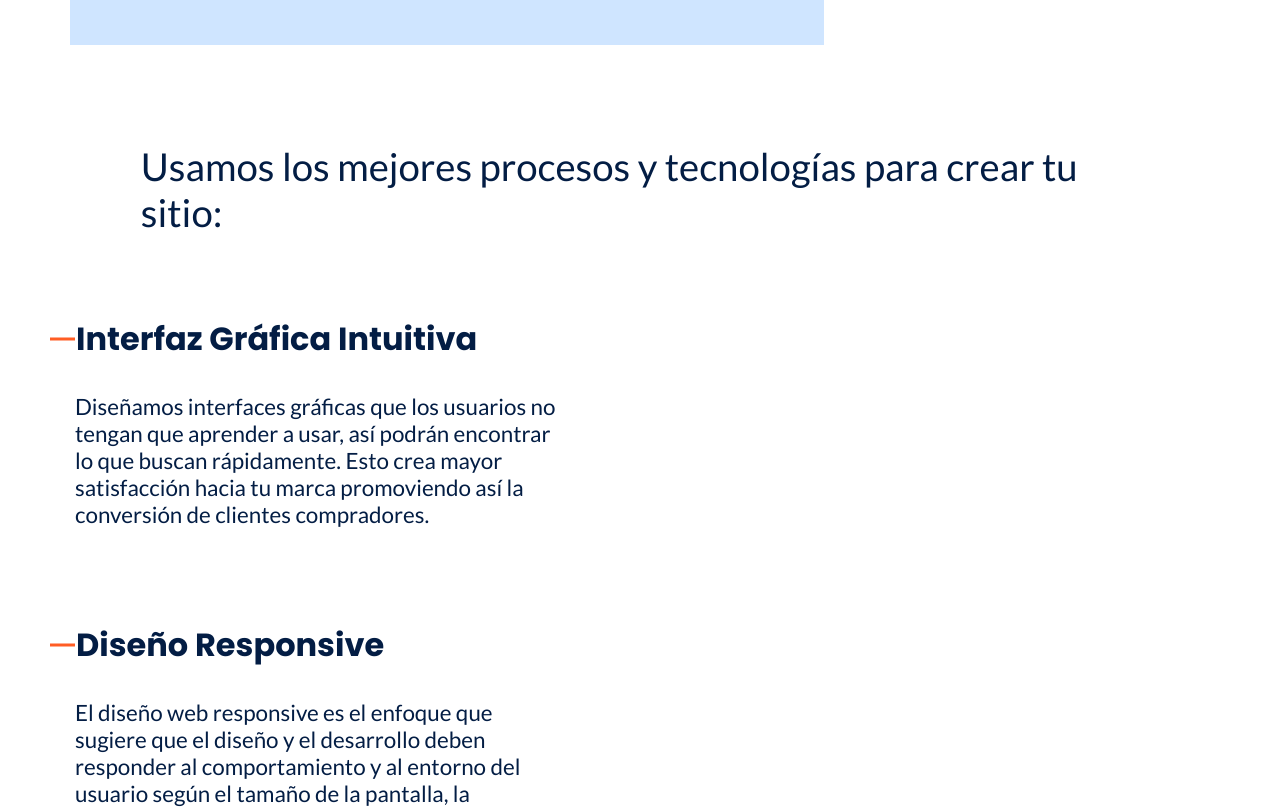
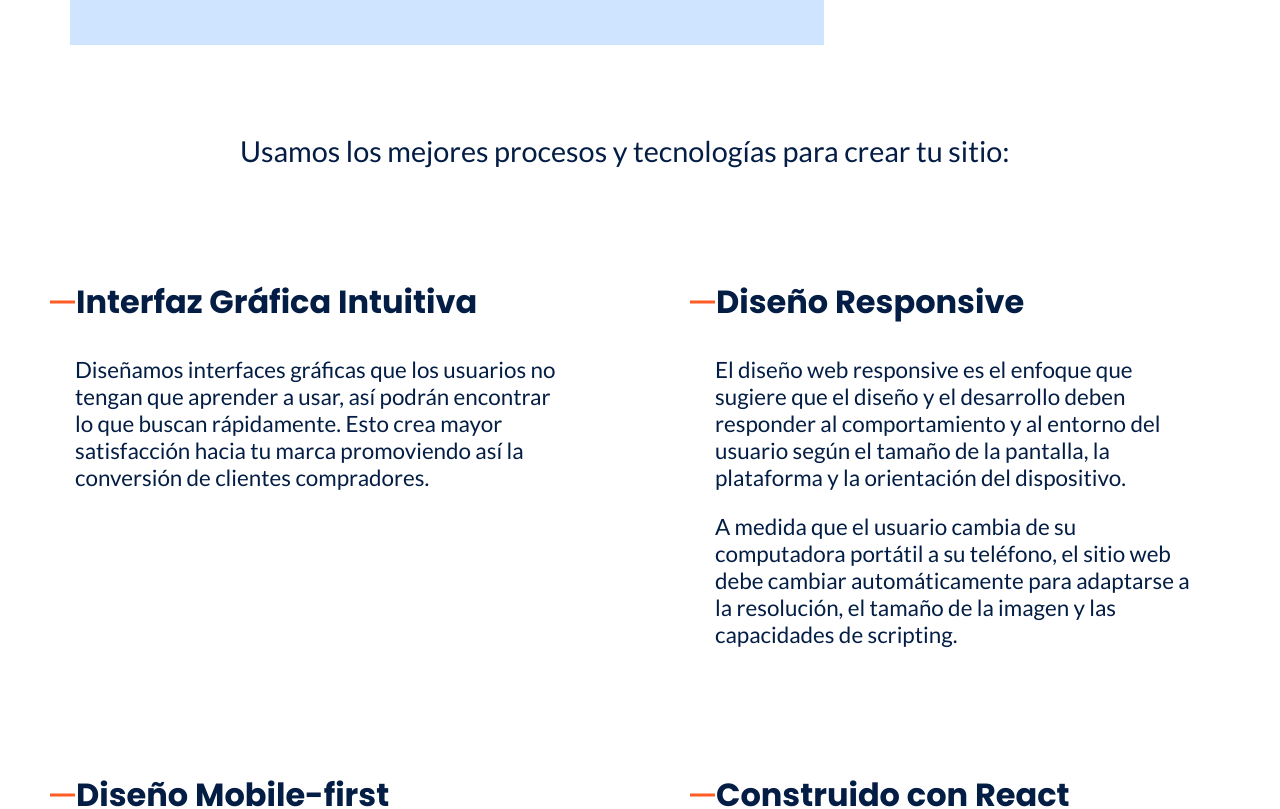
Before and after one commit to jlvalport/unmade-solutions, a React (Create React App) app: page /servicio-de-desarrollo-web in a window 1280 px wide. Shown: the part 1020-1829 px from the top of the page. Built offline with nearby package versions, Linux system fonts and the light colour scheme.

Commit message:
refactor: add FontSize to variables in _fonts.scss

```diff
--- a/src/assets/styles/_fonts.scss
+++ b/src/assets/styles/_fonts.scss
@@ -5,11 +5,12 @@ $bodyFont: 'Lato', sans-serif;
 
 // Font sizes mobile
 
-$mainTitle: 3.5rem;
-$secondTitle: 2.4rem;
-$thirdTitle: 2rem;
-$paragraphLvlText: 1.4rem;
+$mainTitleFontSize: 3.5rem;
+$secondTitleFontSize: 2.4rem;
+$thirdTitleFontSize: 2rem;
+$paragraphLvlTextFontSize: 1.4rem;
 
 // Font sizes desktop
 
 $mainTitleDesktopFontSize: 6rem;
+$secondTitleDesktopFontSize: 1.8rem;
--- a/src/components/AboutUsPage/AboutUsInfoSection/AboutUsInfoSection.module.scss
+++ b/src/components/AboutUsPage/AboutUsInfoSection/AboutUsInfoSection.module.scss
@@ -5,7 +5,7 @@
     width: 100%;
 
     p {
-        font-size: $paragraphLvlText;
+        font-size: $paragraphLvlTextFontSize;
         margin: 1em 25px;
     }
 }
--- a/src/components/DevServicePage/DevServiceDescription/DevServiceDescription.js
+++ b/src/components/DevServicePage/DevServiceDescription/DevServiceDescription.js
@@ -7,6 +7,7 @@ const DevServiceDescription = () => {
     return (
         <section>
             <h2 className={classes.serviceIntro}>Usamos los mejores procesos y tecnologías para crear tu sitio:</h2>
+            <div className={classes.infoBox}>
                 <InfoPiece title='Interfaz Gráfica Intuitiva'>
                     <p>Diseñamos interfaces gráficas que los usuarios no tengan que aprender a usar, así podrán encontrar lo que buscan rápidamente. Esto crea mayor satisfacción hacia tu marca promoviendo así la conversión de clientes compradores.</p>
                 </InfoPiece>
@@ -37,6 +38,7 @@ const DevServiceDescription = () => {
                     <p>Dejarás de tratar la falta de conectividad como un error. Tu sitio web debe ser capaz de manejar las desconexiones y continuar con el negocio de la manera más ingeniosa posible.</p>
                     <p>La calidad en un servicio o producto no es lo que pones en él. Es lo que el cliente obtiene de ello.</p>
                 </InfoPiece>
+            </div>
         </section>
     );
 }
--- a/src/components/DevServicePage/DevServiceDescription/DevServiceDescription.module.scss
+++ b/src/components/DevServicePage/DevServiceDescription/DevServiceDescription.module.scss
@@ -1,9 +1,28 @@
 @import '../../../assets/styles/colors';
 @import '../../../assets/styles/fonts';
+@import '../../../assets/styles/media-queires';
 
+// Development service introduction H2 tag
 .serviceIntro {
-    font-size: $secondTitle;
+    font-size: $secondTitleFontSize;
     margin: 1em 11% 80px;
     font-weight: 400;
     color: $normalText;
 }
+
+@media screen and (min-width: $desktopScreenSize) {
+
+    // Development service introduction H2 tag
+    .serviceIntro {
+        font-size: $secondTitleDesktopFontSize;
+        margin: 1em auto 80px;
+        max-width: 800px;
+    }
+
+    // Div containing all info pieces
+    .infoBox {
+        display: flex;
+        flex-direction: row;
+        flex-wrap: wrap;
+    }
+}
--- a/src/components/MarketingServicePage/MarketingServicePage.module.scss
+++ b/src/components/MarketingServicePage/MarketingServicePage.module.scss
@@ -2,7 +2,7 @@
 @import '../../assets/styles/fonts';
 
 .serviceIntro {
-    font-size: $paragraphLvlText;
+    font-size: $paragraphLvlTextFontSize;
     margin: 1em 25px 1em;
     color: $normalText;
 }
--- a/src/components/UI/InfoPiece/InfoPiece.module.scss
+++ b/src/components/UI/InfoPiece/InfoPiece.module.scss
@@ -9,7 +9,7 @@
     flex-direction: column;
 
     p {
-        font-size: $paragraphLvlText;
+        font-size: $paragraphLvlTextFontSize;
         margin: 0 25px 1em;
         color: $normalText;
     }
--- a/src/components/UI/InfoPiece/InfoPieceTitle/InfoPieceTitle.module.scss
+++ b/src/components/UI/InfoPiece/InfoPieceTitle/InfoPieceTitle.module.scss
@@ -21,7 +21,7 @@
 
 .title {
     display: inline-block;
-    font-size: $thirdTitle;
+    font-size: $thirdTitleFontSize;
     font-family: $titleFont;
     width: calc(100% - 46px);
     margin: 0 20px 0 26px;
--- a/src/components/UI/SectionTitle/SectionTitle.module.scss
+++ b/src/components/UI/SectionTitle/SectionTitle.module.scss
@@ -15,7 +15,7 @@
 .title {
     position: relative;
     display: inline-block;
-    font-size: $mainTitle;
+    font-size: $mainTitleFontSize;
     font-family: $titleFont;
     margin: 0;
     color: $normalText;
--- a/src/components/UI/SubSectionTitle/SubSectionTitle.module.scss
+++ b/src/components/UI/SubSectionTitle/SubSectionTitle.module.scss
@@ -2,7 +2,7 @@
 @import '../../../assets/styles/fonts';
 
 .subTitle {
-    font-size: $secondTitle;
+    font-size: $secondTitleFontSize;
     margin: 1.2em 25px 1.2em;
     color: $normalText;
 }
```
Lines whose indentation alone changed are shown as unchanged.
